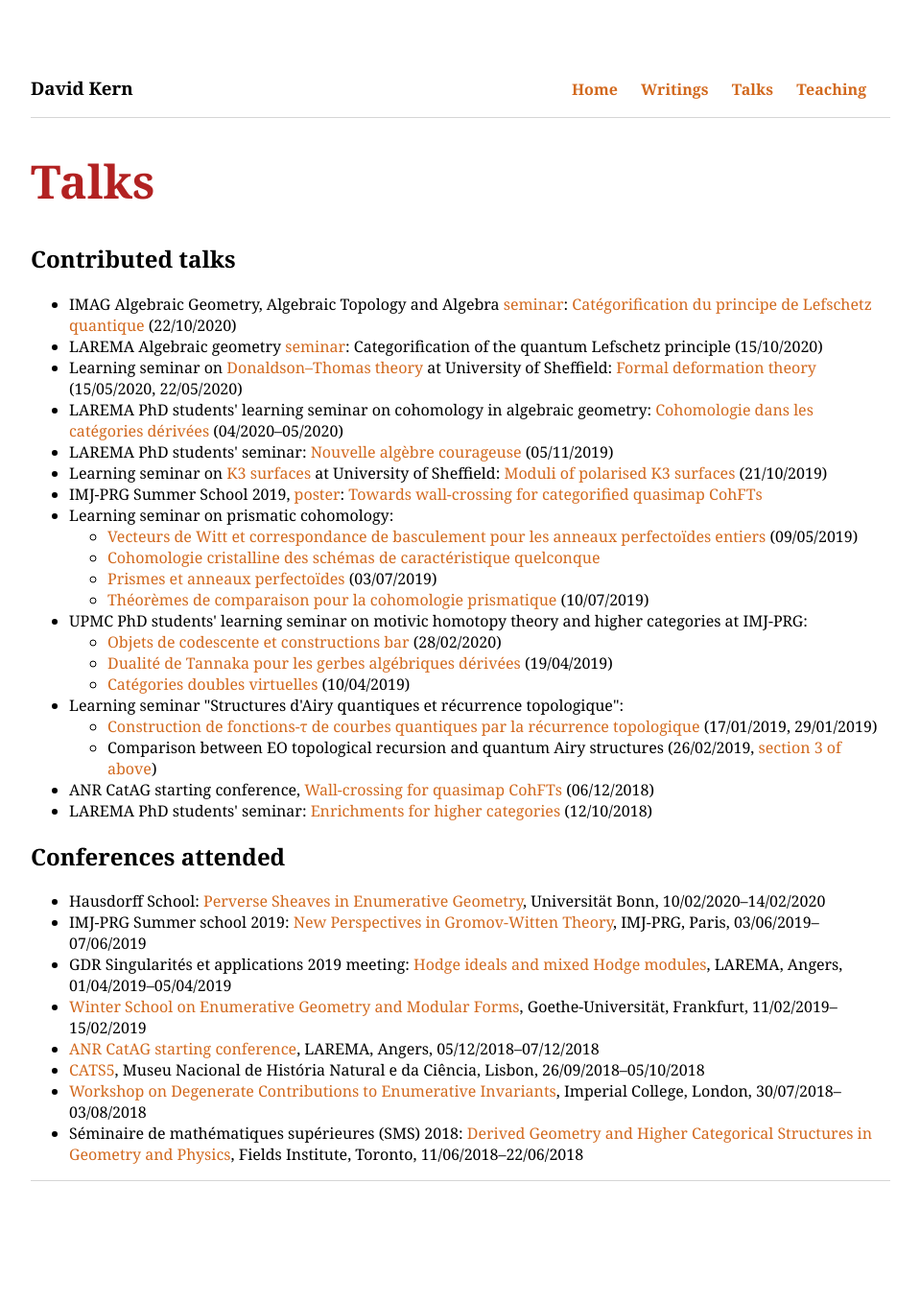
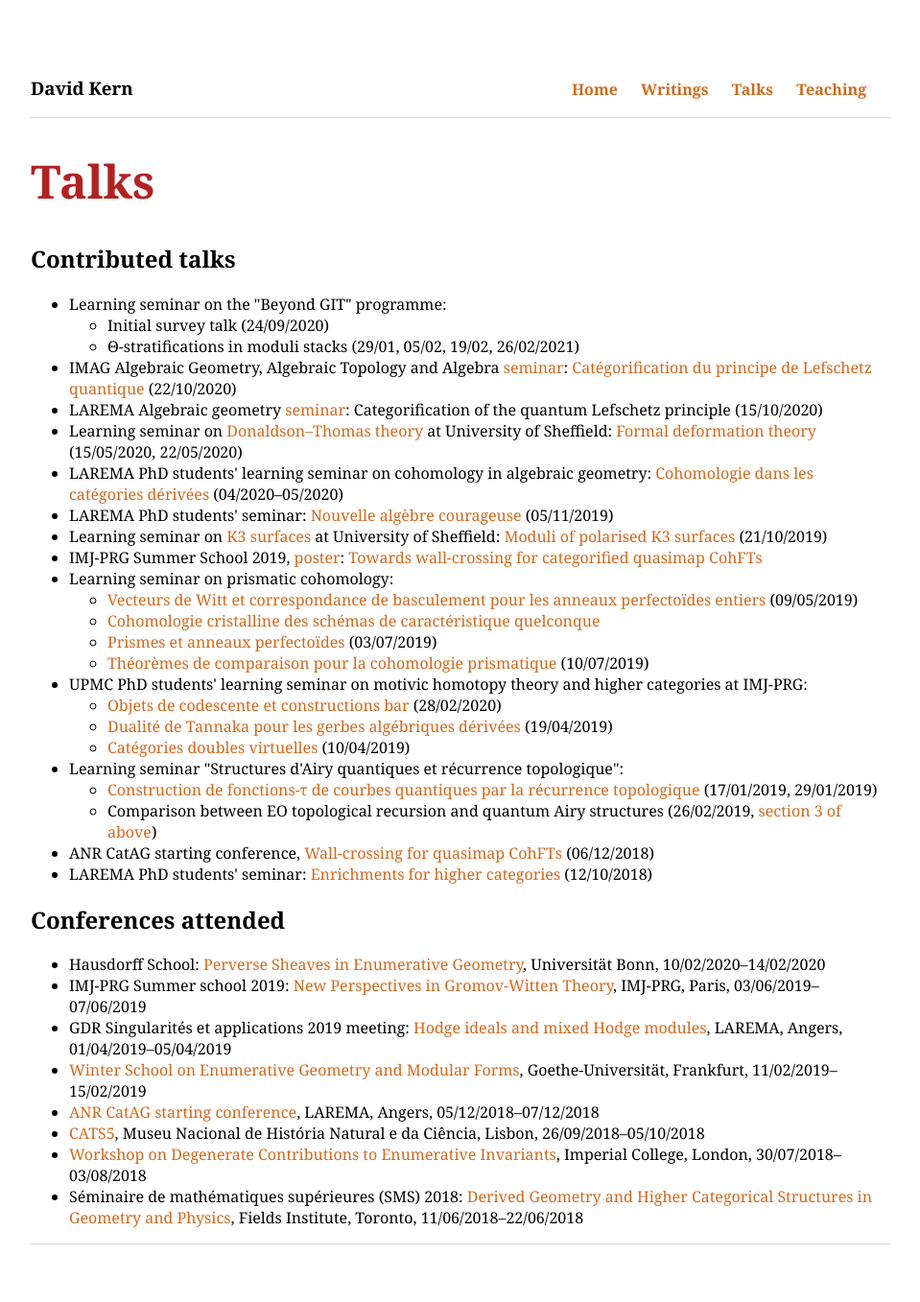
Before and after one commit to dskern/dskern.github.io, a Jekyll site: the page built from talks.html, in a window 1280 px wide. Shown: the whole page at 96% size, without its empty margins (160-1119 px from the left). Built offline with Jekyll 4.4.1, drawn with Linux system fonts in a browser that asks for light colours; before the commit the page ends 1291 px from its top, so only the background shows below that.

Commit message:
Update talks.html

```diff
--- a/talks.html
+++ b/talks.html
@@ -6,6 +6,11 @@ layout: default
 <h2>Contributed talks</h2>
 
 <ul>
+    <li>Learning seminar on the "Beyond GIT" programme:</li>
+    <ul>
+        <li>Initial survey talk (24/09/2020)</li>
+        <li>&Theta;-stratifications in moduli stacks (29/01, 05/02, 19/02, 26/02/2021)</li>
+    </ul>
     <li>IMAG Algebraic Geometry, Algebraic Topology and Algebra <a href="https://www.i3m.univ-montp2.fr/seminaire/nouv/aff_detail_sem.php?idseance=4789&idsem=1">seminar</a>: <a href="Talks/qLefschCat_notes.pdf">Catégorification du principe de Lefschetz quantique</a> (22/10/2020)</li>
     <li>LAREMA Algebraic geometry <a href="https://indico.math.cnrs.fr/event/5852/">seminar</a>: Categorification of the quantum Lefschetz principle (15/10/2020)</li>
     <li>Learning seminar on <a href="http://alg-geom.group.shef.ac.uk/seminars/DT_learningseminars.shtml">Donaldson&ndash;Thomas theory</a> at University of Sheffield: <a href="Talks/FormalDeformations.pdf">Formal deformation theory</a> (15/05/2020, 22/05/2020)</li>
```
